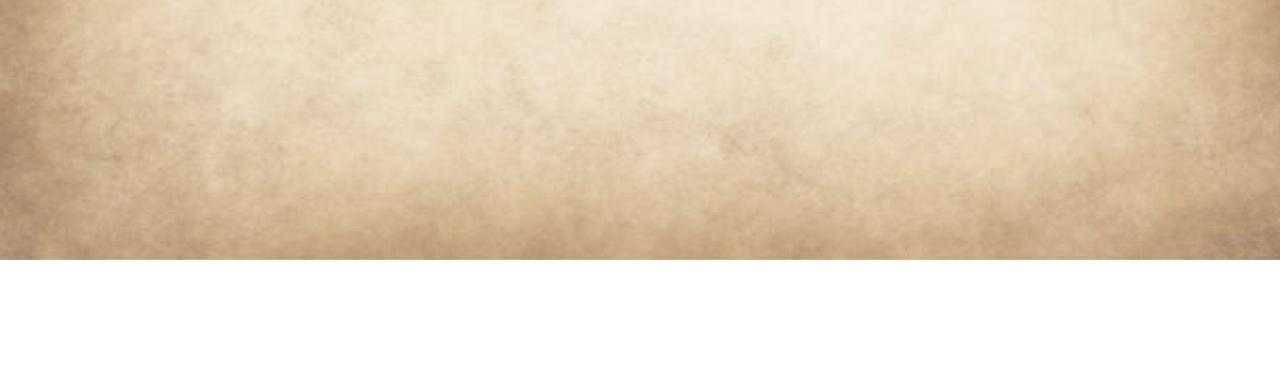
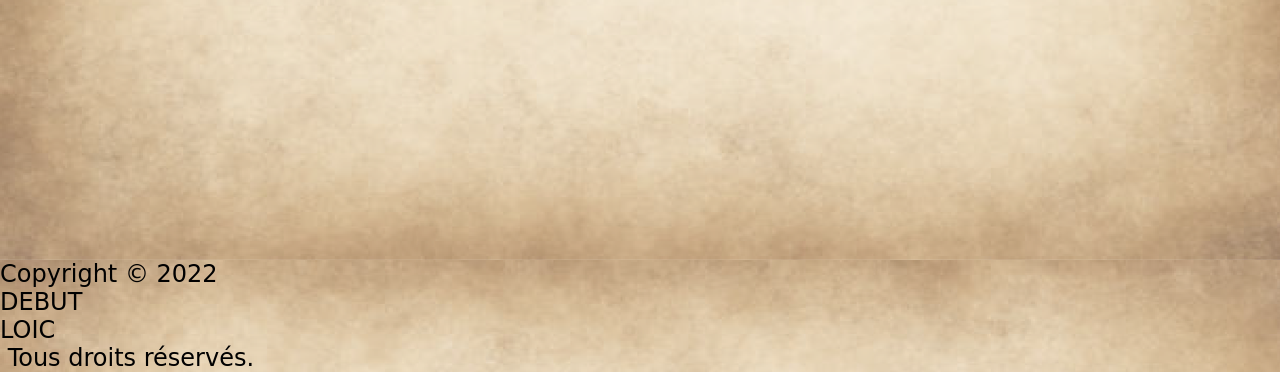
Before and after one commit to DEBUT-Loic/DateRepublicaine, a plain HTML site: page index.html in a window 1280 px wide. Shown: the part 540-912 px from the top of the page. Before the commit the page ends 800 px from the top, so only its background shows below. Drawn offline with nearby package versions, Linux system fonts and the light colour scheme; a web font is replaced by a local one.

Commit message:
Update index.html

```diff
--- a/index.html
+++ b/index.html
@@ -24,6 +24,14 @@
         </div>
     </article>
 </section>
+<footer>
+    <p> Copyright © 2022&nbsp; </p>
+    <div>
+        <p> DEBUT&nbsp; </p>
+        <p> LOIC </p>
+    </div>
+    <p> &nbsp;Tous droits réservés. </p>
+</footer>
 <script src="https://code.jquery.com/jquery-3.6.0.min.js"></script>
 <script src="calendrier-republicain/index.js"></script>
 <script>
```
